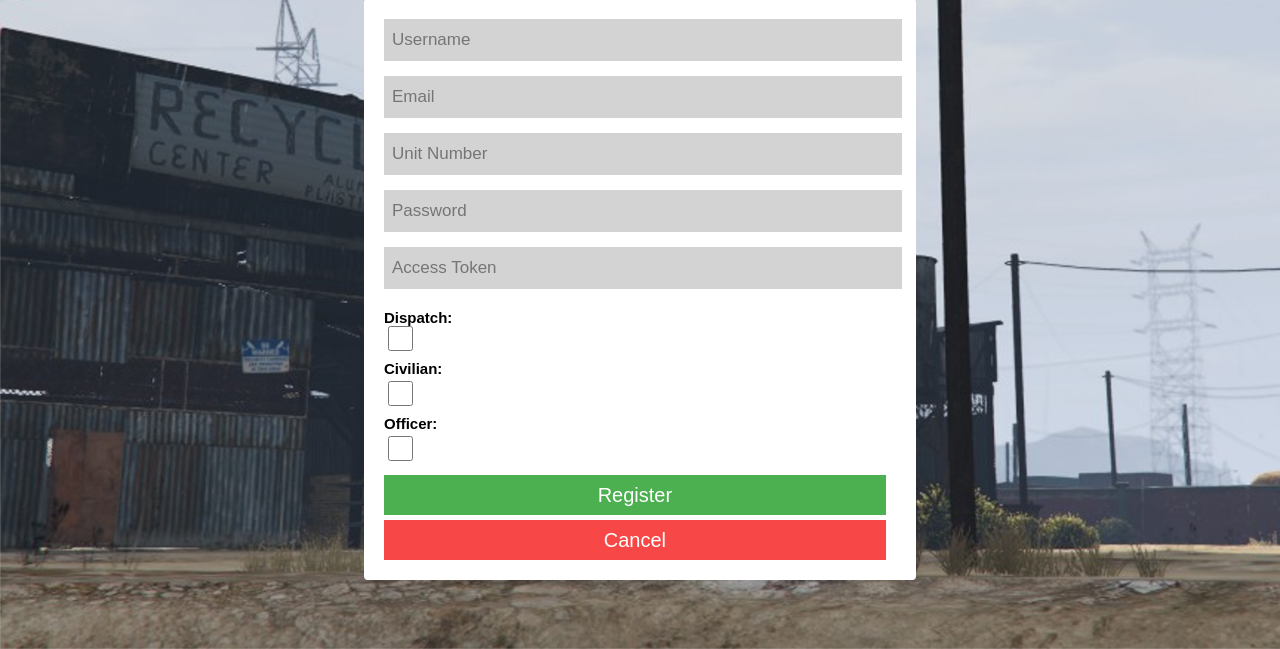
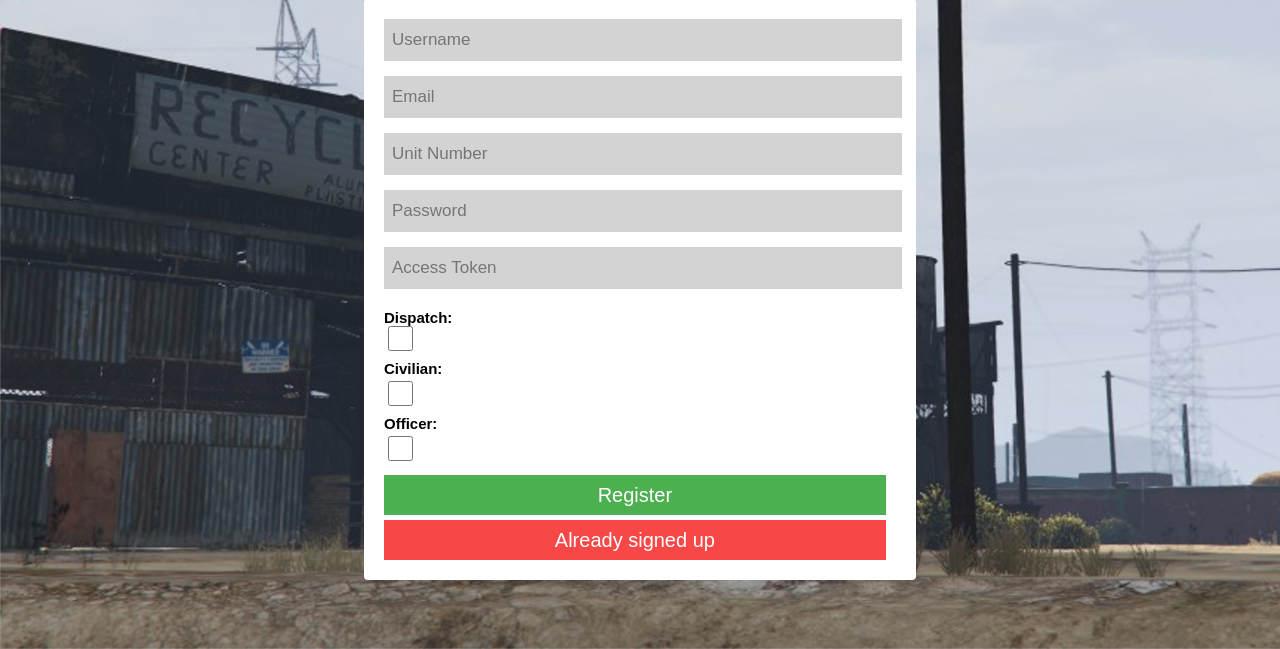
Before and after one commit to Aareon/SourceCAD, a Flask app: page /registration in a window 1280 px wide. Shown: the part 151-800 px from the top of the page. Run offline with Flask 2, Linux system fonts and the light colour scheme.

Commit message:
Update registrations

```diff
--- a/templates/registration.html
+++ b/templates/registration.html
@@ -26,7 +26,7 @@
           <h4 style="margin-top:5px;font-size:15px;">Civilian:</h4> <input style="margin-top:4px;margin-bottom:0px;" id="check" type="checkbox" name="is_civilian"><br>
           <h4 style="margin-top:5px;font-size:15px;">Officer:</h4> <input style="margin-top:4px;margin-bottom:0px;" id="check" type="checkbox" name="is_police"><br>
         <input style="width:98%" id="submit" type="submit" value="Register">
-        <button onclick="goBack()'" id="cancel" type="button" name="button">Cancel</button>
+        <button onclick="window.location.href='{{ url_for('templates', filename='login.html') }}'" id="cancel" type="button" name="button">Already signed up</button>
       </form>
     </div>
   </div>
```
